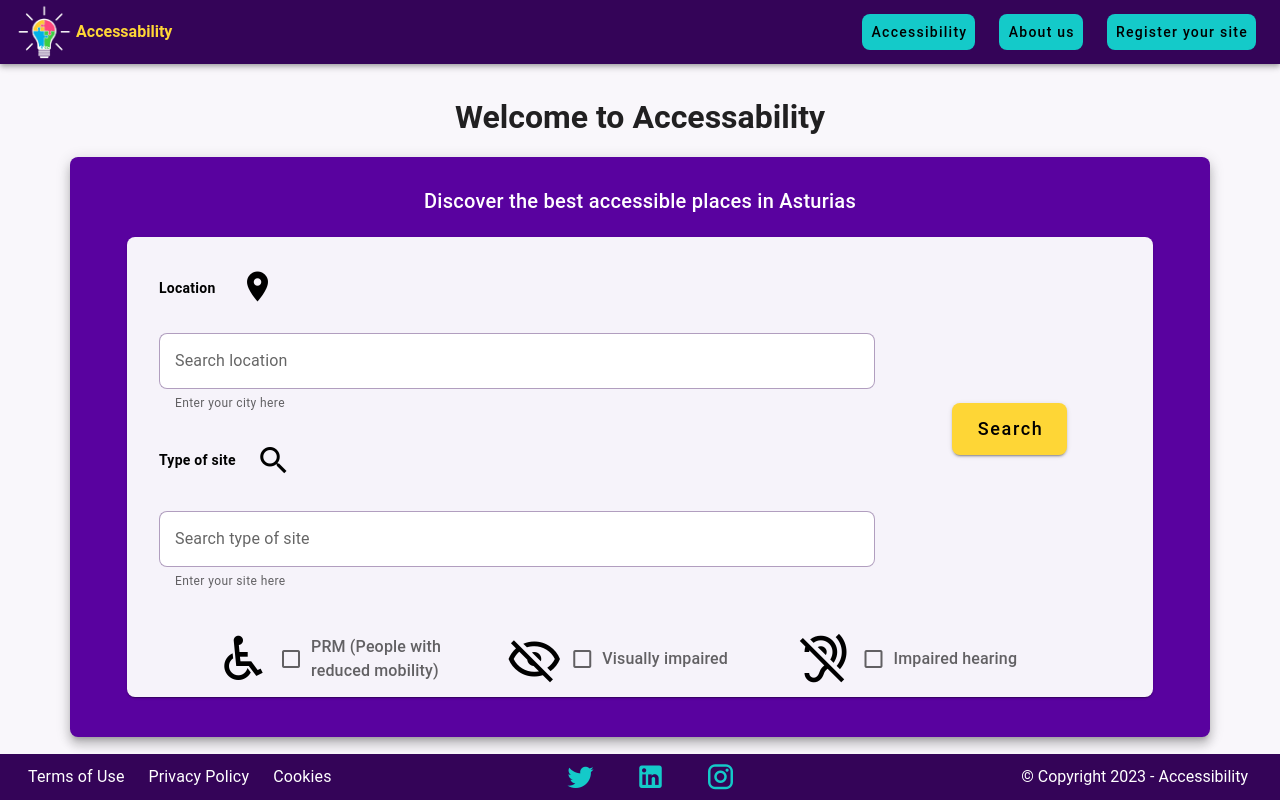
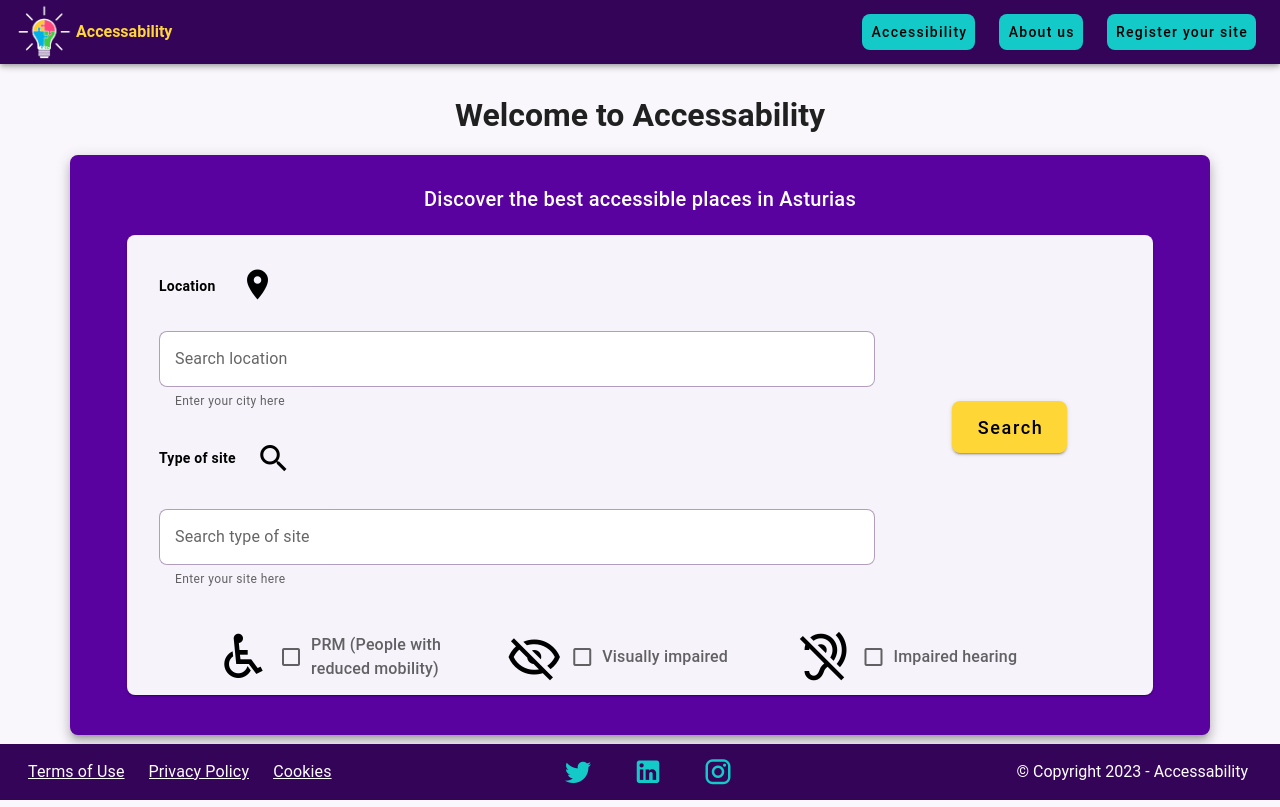
Before and after one commit to luisalvarez246/accessability, a Vue app in the folder frontend/: page / in a window 1280 px wide. Built offline with nearby package versions, Linux system fonts and the light colour scheme.

Commit message:
some more style modifications on FooterBar

```diff
--- a/frontend/src/layouts/default/FooterBar.vue
+++ b/frontend/src/layouts/default/FooterBar.vue
@@ -1,11 +1,11 @@
 <template>
   <v-footer app class="d-flex no-wrap" color="navbar" role="navigation">
-    <v-row justify="start" no-gutters>
+    <v-row justify="start" no-gutters >
       <router-link
         v-for="link in links"
         :key="link.text"
         :to="{ name: link.route }"
-        class="mx-3 text-right custom-button link-content"
+        class="mx-3 py-2 text-right custom-button link-content"
         role="link"
         :class="{ 'active-button': isLinkActive(link.route) }"
         :aria-label="link.text"
@@ -22,7 +22,6 @@
         tabindex="0"
         class="mx-5 social-icon"
         :icon="icon"
-        variant="plain"
         size="30"
         color="navbarbtns"
         :aria-label="getAriaLabel(icon)"
@@ -32,7 +31,7 @@
     <v-row no-gutters>
       <v-col class="text-right pl-16 pr-4" cols="12">
         <span class="copyright" tabindex="0">
-          © Copyright {{ new Date().getFullYear() }} - Accessibility
+          © Copyright {{ new Date().getFullYear() }} - Accessability
         </span>
       </v-col>
     </v-row>
@@ -69,7 +68,6 @@ const isLinkActive = (route) => router.name === route;
 <style scoped>
 .link-content {
   color: white;
-  text-decoration: none;
 }
 .link-title {
   transition: color 0.3s, border 0.3s;
```
